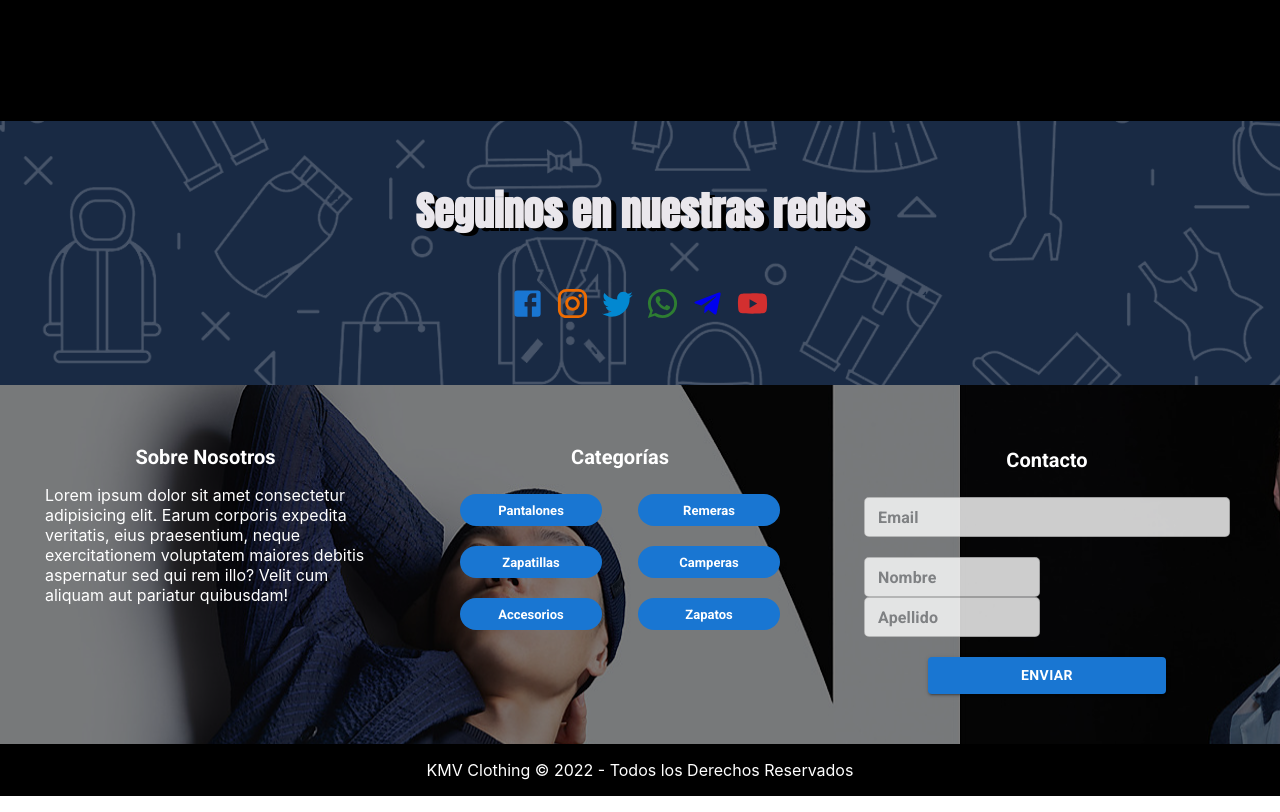
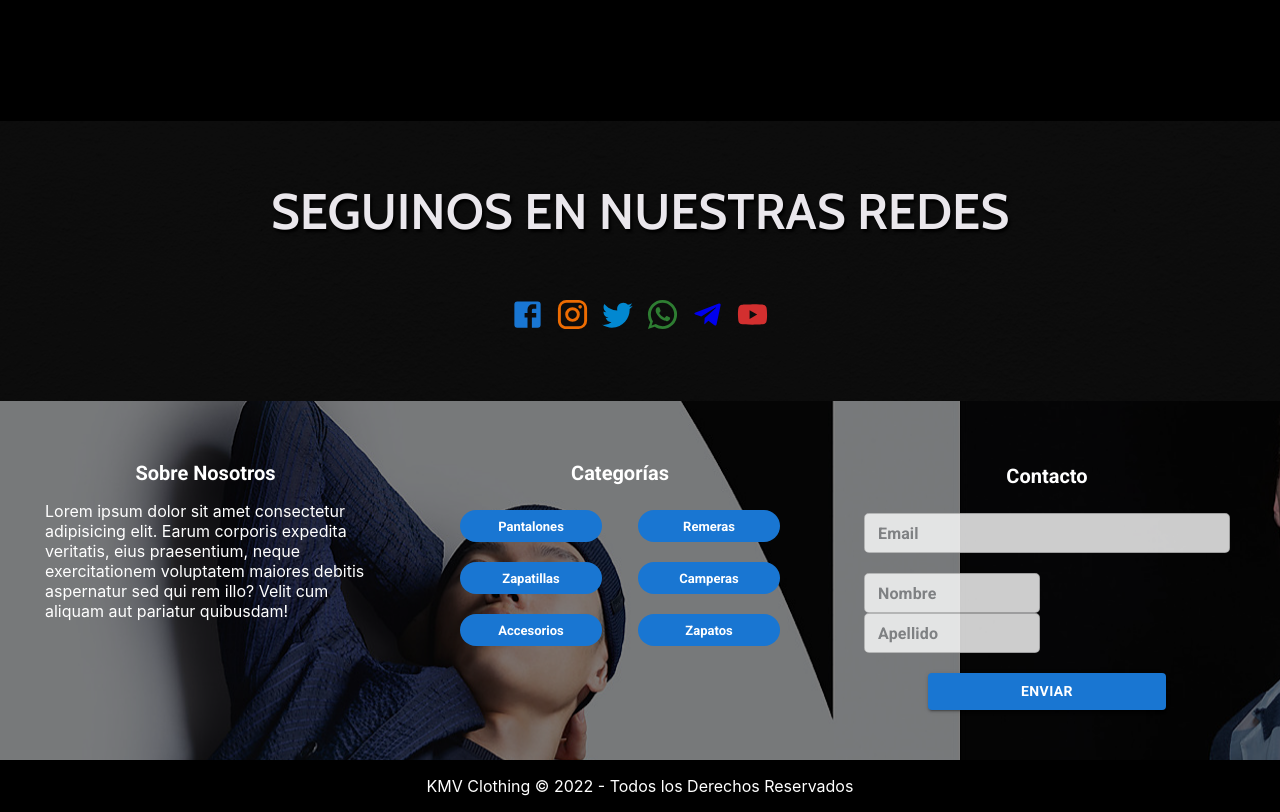
Before and after one commit to arianhoff/TrabajoGrupalKMVClothing, a React (Create React App) app: page /cart in a window 1280 px wide. Shown: the part 1740-2552 px from the top of the page. Built offline with nearby package versions, Linux system fonts and the light colour scheme.

Commit message:
Prueba de estilos redes/footer

```diff
--- a/public/index.html
+++ b/public/index.html
@@ -3,8 +3,7 @@
   <head>
     <meta charset="utf-8" />
     <link rel="icon" href="./Logo.png" />
-    <link href="https://fonts.googleapis.com/css2?family=Anton&display=swap" rel="stylesheet">
-    <link href="https://fonts.googleapis.com/css2?family=Roboto:wght@700&display=swap" rel="stylesheet">
+    <link href="https://fonts.googleapis.com/css2?family=Cabin:wght@600&display=swap" rel="stylesheet">     <link href="https://fonts.googleapis.com/css2?family=Roboto:wght@700&display=swap" rel="stylesheet">
     <meta name="viewport" content="width=device-width, initial-scale=1" />
     <meta name="theme-color" content="#000000" />
     <meta
--- a/src/general/socialMediaKMV.js
+++ b/src/general/socialMediaKMV.js
@@ -11,7 +11,7 @@
   return (
     <>
       <div className="seguinos" id="redes">
-        <h3> Seguinos en nuestras redes </h3>
+        <h3> SEGUINOS EN NUESTRAS REDES </h3>
         <div className="linkredes">
           <a href="https://www.facebook.com/" className='facebook'>
             <Facebook color='primary' fontSize='large' alt="Facebook" />
--- a/src/style/socialMediaKMV.css
+++ b/src/style/socialMediaKMV.css
@@ -8,33 +8,37 @@
 .seguinos {
   background-image: url(../assets/Sin\ título-1.png);
   color: #c0e4e4;
-  padding: 20px;
-  background-color: #192A44;
+  padding: 10px;
+  background-color: #192a44;
 }
 
 .seguinos h3 {
   color: rgb(234, 231, 236);
   text-align: center;
-  font-size: 40px;
+  font-size: 50px;
   font: x-large;
   font-feature-settings: "vrt2";
-  font-family: 'Anton', sans-serif;
-  text-shadow: black 5px 3px;
+  font-family: "Cabin", sans-serif;
+  text-shadow: black 2px 3px 3px;
 }
 
 .linkredes {
   display: flex;
   justify-content: center;
   flex-wrap: wrap;
-  margin-bottom: 35px;
+  margin-bottom: 50px;
 }
 
-.facebook, .twitter, .instagram, .youtube, .whatsapp, .telegram {
-    margin: 5px;
+.facebook,
+.twitter,
+.instagram,
+.youtube,
+.whatsapp,
+.telegram {
+  margin: 5px;
 }
 .linkredes img {
   width: 65px;
-  margin: 15px;
   min-width: 50px;
 }
 
```
Also changed, not shown: src/assets/Sin título-1.png.
